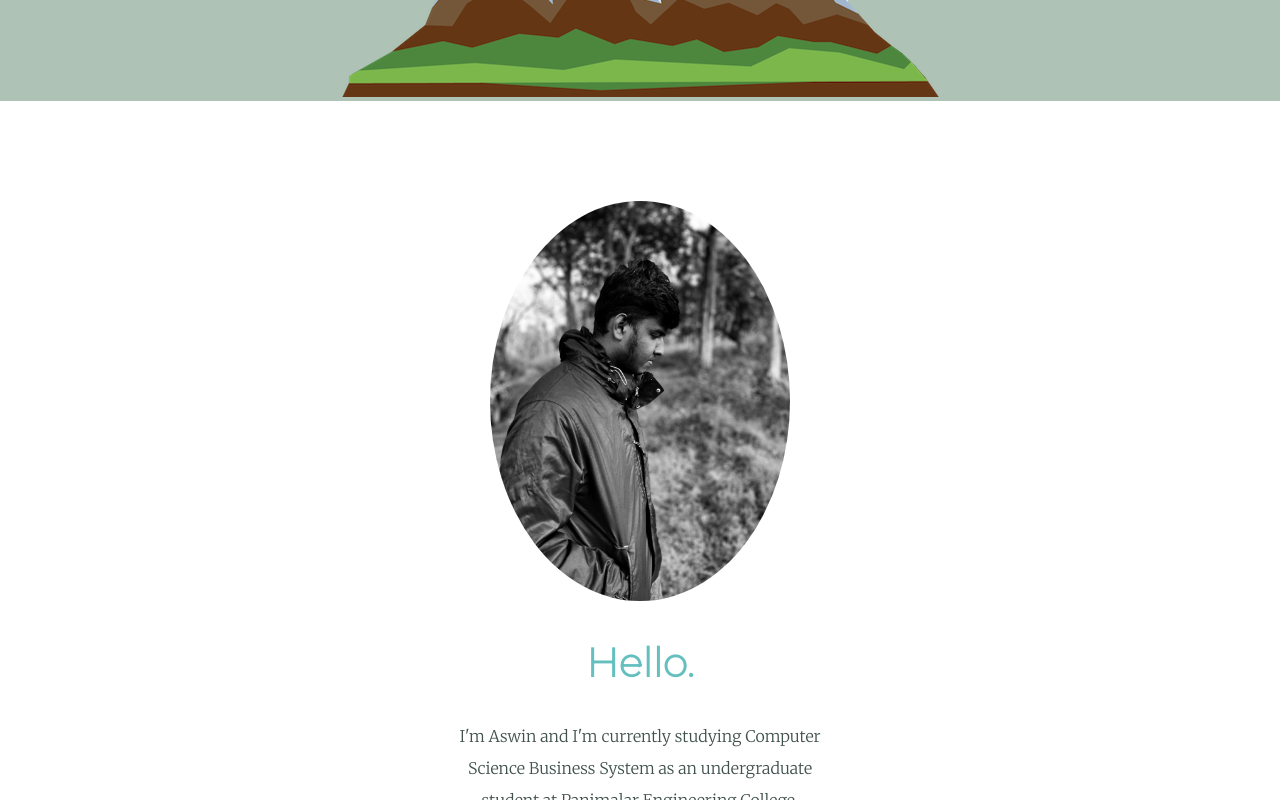
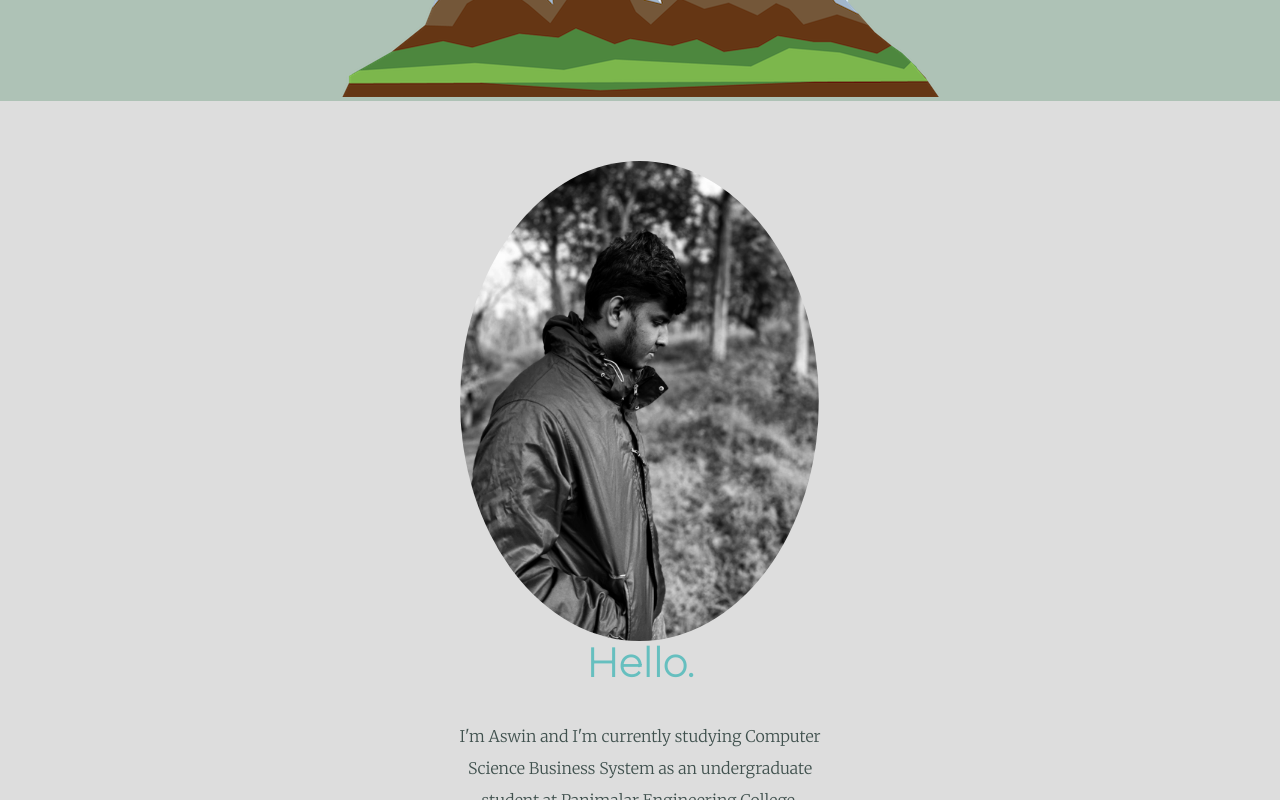
Before and after one commit to sasukexo/Porfolio, a plain HTML site: page index.html in a window 1280 px wide. In both pictures the pointer is over the picture 640 px from the left and 1230 px from the top of the page. Shown: the part 830-1630 px from the top of the page. Drawn offline with Linux system fonts and the light colour scheme.

Commit message:
changed H1 color and added hover animation on image

```diff
--- a/style.css
+++ b/style.css
@@ -3,14 +3,14 @@ body{
     text-align: center;
     font-family: 'Merriweather', serif;
     color:#40514E;
-
+    background-color: #DDDDDD;
 }
 
 h1{
     margin-top: 50px auto 0px auto;
     font-family: 'Sacramento', cursive;
     font-size: 5.625rem;
-    color:  #66BFBF;
+    color:  #212A3E;
     line-height: 2                                                                                          ;
 
 }
@@ -42,6 +42,7 @@ h3{
 }
 .middle-container{
     margin:100px 0 ;
+
 }
 
 .bottom-container{
@@ -66,6 +67,12 @@ p{
 .mine{
     border-radius: 100%;
     height: 400px;
+
+}
+
+.mine:hover{
+    transform: scale(1.2);
+    transition: transform 0.2s;
 }
 
 .skills-image{
```
Also changed, not shown: StubCode.html (deleted).
